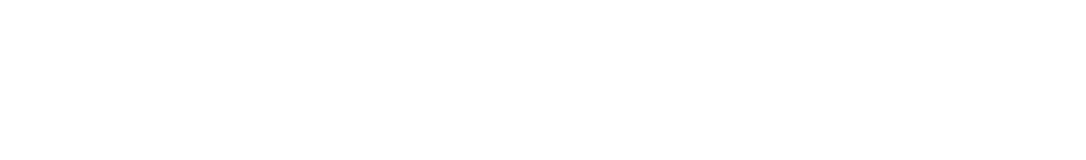
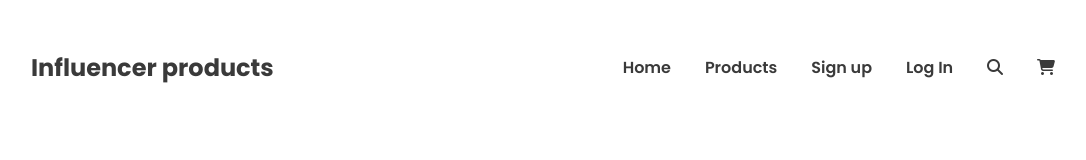
Before and after one commit to kazishihabulislam/influence-rise, a plain HTML site: page index.html in a window 1280 px wide. Shown: the whole page, without its empty margins (97-1183 px from the left). Drawn offline with Linux system fonts and the light colour scheme.

Commit message:
Uses flexbox for easy alignment of items and added navbar section using Font Awesome icons.

```diff
--- a/index.html
+++ b/index.html
@@ -1,12 +1,41 @@
 <!DOCTYPE html>
 <html lang="en">
-<head>
-    <meta charset="UTF-8">
-    <meta name="viewport" content="width=device-width, initial-scale=1.0">
+  <head>
+    <meta charset="UTF-8" />
+    <meta name="viewport" content="width=device-width, initial-scale=1.0" />
     <title>Influencer Gear!</title>
-    <link rel="stylesheet" href="styles/style.css">
-</head>
-<body>
-
-</body>
+    <link rel="stylesheet" href="styles/style.css" />
+    <!-- Font Awesome Kit CND is Here -->
+    <script
+      src="https://kit.fontawesome.com/bebff4b1c8.js"
+      crossorigin="anonymous"
+    ></script>
+  </head>
+  <body class="poppins-influence">
+    <!-- Header Section is Here -->
+    <header class="container">
+      <nav class="navbar">
+        <div class="logo-section">
+          <h3 class="logo-title">Influencer products</h3>
+        </div>
+        <div class="menu-section">
+          <ul class="menu-list">
+            <li class="menu-items"><a href="">Home</a></li>
+            <li class="menu-items"><a href="">Products</a></li>
+            <li class="menu-items"><a href="">Sign up</a></li>
+            <li class="menu-items"><a href="">Log In</a></li>
+            <li class="menu-items">
+              <a href=""><i class="fa-solid fa-magnifying-glass"></i></a>
+            </li>
+            <li class="menu-items">
+              <a href=""><i class="fa-solid fa-cart-shopping"></i></a>
+            </li>
+          </ul>
+        </div>
+      </nav>
+    </header>
+    <!-- !Header Section is Ends Here! -->
+    <main></main>
+    <footer></footer>
+  </body>
 </html>
--- a/styles/style.css
+++ b/styles/style.css
@@ -1,5 +1,59 @@
-*{
-    margin: 0;
-    padding: 0;
-    box-sizing: border-box;
+@import url("https://fonts.googleapis.com/css2?family=Poppins:ital,wght@0,100;0,200;0,300;0,400;0,500;0,600;0,700;0,800;0,900;1,100;1,200;1,300;1,400;1,500;1,600;1,700;1,800;1,900&display=swap");
+
+/* Common Reusable CSS Styles is Here */
+.poppins-influence {
+  font-family: "Poppins", sans-serif;
+  font-weight: weight;
+  font-style: normal;
 }
+
+* {
+  margin: 0;
+  padding: 0;
+  box-sizing: border-box;
+}
+/* Container setup fot the full page! */
+.container {
+  max-width: 1920px;
+  width: 80%;
+  margin: 0 auto;
+  padding: 3.12rem 0;
+}
+
+/* Navbar Style is Start Here! */
+.menu-section {
+  display: flex;
+}
+.navbar {
+  display: flex;
+  justify-content: space-between;
+  align-items: center;
+}
+/* Navbar Logo Style is Here */
+.logo-title {
+  color: rgb(58, 58, 58);
+  font-size: 1.5rem;
+  font-weight: 700;
+  line-height: 2.25rem;
+  text-align: left;
+}
+.menu-list {
+  display: flex;
+  align-items: center;
+  justify-content: space-evenly;
+  gap: 2.12rem;
+}
+.menu-items {
+  list-style: none;
+}
+.menu-items a {
+  text-decoration: none;
+  color: rgb(58, 58, 58);
+  font-size: 1rem;
+  font-weight: 600;
+  line-height: 1.5rem;
+  text-align: left;
+}
+/* !Navbar Style is End Here!  */
+
+/* Media Queries for responsiveness! */
```
